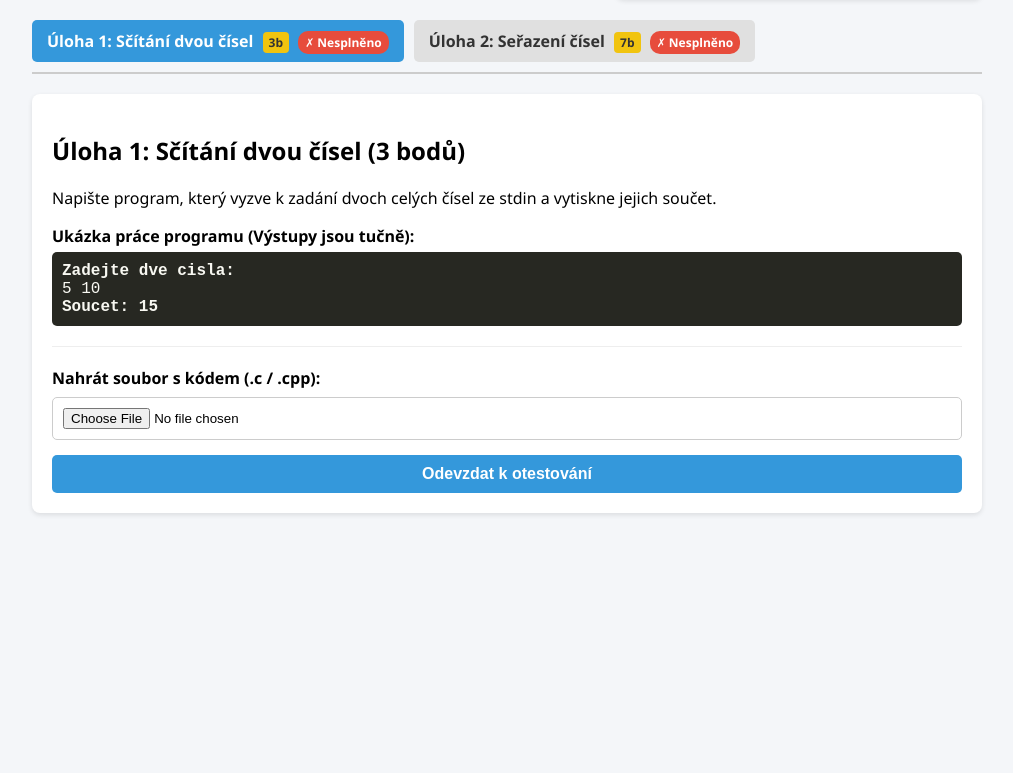
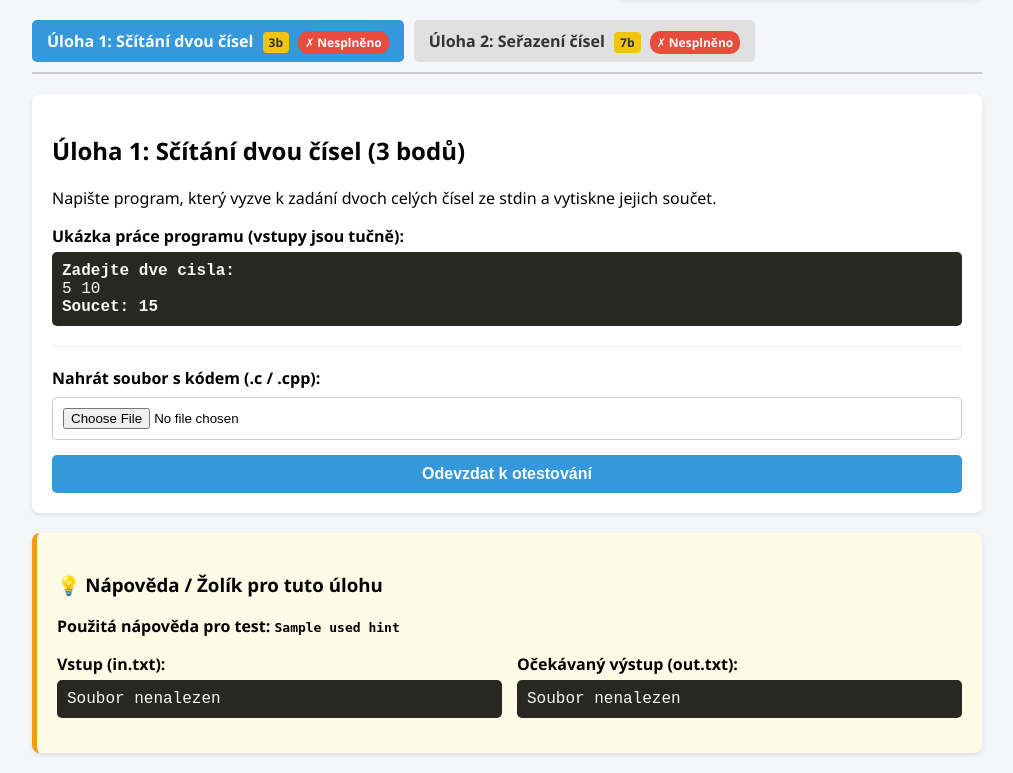
Before and after one commit to kovarf85/mini-progtest, a Flask app: page / in a window 1280 px wide. Shown: the part 63-836 px from the top of the page, without its empty margins (133-1146 px from the left). Before the commit the page ends 578 px from the top, so only its background shows below. Run offline with Flask 3, Linux system fonts and the light colour scheme; the visitor is signed in with stand-in values (Sample User, id 1); a database or web service that is not in the repository returns one stand-in record (values such as "Sample title"); some libraries are stand-ins or nearby versions.

Commit message:
Pridany napovedy

```diff
--- a/app.py
+++ b/app.py
@@ -9,6 +9,7 @@ app.secret_key = "mini_progtest_tajny_klic_123"
 
 DATABASE_URL = os.environ.get("DATABASE_URL")
 RESULTS_FILE = "results.json"
+HINTS_FILE = "hints.json"
 
 USERS = {
     "Rajchy": "4585",
@@ -44,13 +45,21 @@ def init_db():
                     PRIMARY KEY (username, task_id)
                 );
             """)
+            cur.execute("""
+                CREATE TABLE IF NOT EXISTS used_hints (
+                    username VARCHAR(50),
+                    task_id VARCHAR(50),
+                    test_name VARCHAR(50),
+                    PRIMARY KEY (username, task_id)
+                );
+            """)
             conn.commit()
             cur.close()
             conn.close()
         except Exception as e:
             print("Chyba při inicializaci DB:", e)
 
-# Vytvoření tabulky při startu aplikace
+# Vytvoření tabulek při startu aplikace
 init_db()
 
 def load_results():
@@ -107,6 +116,63 @@ def save_result_for_user(username, task_id, is_passed):
     with open(RESULTS_FILE, "w", encoding="utf-8") as f:
         json.dump(results, f, indent=4, ensure_ascii=False)
 
+def get_used_hint(username, task_id):
+    if DATABASE_URL:
+        try:
+            conn = psycopg2.connect(DATABASE_URL)
+            cur = conn.cursor()
+            cur.execute("SELECT test_name FROM used_hints WHERE username = %s AND task_id = %s;", (username, task_id))
+            row = cur.fetchone()
+            cur.close()
+            conn.close()
+            return row[0] if row else None
+        except Exception as e:
+            print("DB Hint Read Error:", e)
+
+    if os.path.exists(HINTS_FILE):
+        with open(HINTS_FILE, "r", encoding="utf-8") as f:
+            hints = json.load(f)
+            return hints.get(username, {}).get(task_id)
+    return None
+
+def save_used_hint(username, task_id, test_name):
+    if DATABASE_URL:
+        try:
+            conn = psycopg2.connect(DATABASE_URL)
+            cur = conn.cursor()
+            cur.execute("""
+                INSERT INTO used_hints (username, task_id, test_name)
+                VALUES (%s, %s, %s)
+                ON CONFLICT (username, task_id) DO NOTHING;
+            """, (username, task_id, test_name))
+            conn.commit()
+            cur.close()
+            conn.close()
+            return
+        except Exception as e:
+            print("DB Hint Save Error:", e)
+
+    hints = {}
+    if os.path.exists(HINTS_FILE):
+        with open(HINTS_FILE, "r", encoding="utf-8") as f:
+            hints = json.load(f)
+    if username not in hints:
+        hints[username] = {}
+    hints[username][task_id] = test_name
+    with open(HINTS_FILE, "w", encoding="utf-8") as f:
+        json.dump(hints, f, indent=4, ensure_ascii=False)
+
+def get_available_tests(task_id):
+    tests_dir = os.path.join("ulohy", task_id)
+    if not os.path.exists(tests_dir):
+        return []
+    files = os.listdir(tests_dir)
+    tests = set()
+    for f in files:
+        if f.endswith("_in.txt"):
+            tests.add(f[:-7])
+    return sorted(list(tests))
+
 @app.route("/login", methods=["GET", "POST"])
 def login():
     error = None
@@ -141,38 +207,63 @@ def index():
     result_output = None
 
     if request.method == "POST":
+        action = request.form.get("action", "upload")
         selected_task = request.form.get("task", selected_task)
-        file = request.files.get("file_upload")
 
-        if file and file.filename != "":
-            user_code = file.read().decode("utf-8", errors="ignore")
-            os.makedirs("temp", exist_ok=True)
+        if action == "upload":
+            file = request.files.get("file_upload")
+            if file and file.filename != "":
+                user_code = file.read().decode("utf-8", errors="ignore")
+                os.makedirs("temp", exist_ok=True)
 
-            temp_code_path = os.path.join("temp", "solution.c")
-            with open(temp_code_path, "w", encoding="utf-8") as f:
-                f.write(user_code)
+                temp_code_path = os.path.join("temp", "solution.c")
+                with open(temp_code_path, "w", encoding="utf-8") as f:
+                    f.write(user_code)
 
-            tests_dir = os.path.join("ulohy", selected_task)
+                tests_dir = os.path.join("ulohy", selected_task)
 
-            try:
-                process = subprocess.run(
-                    ["./tester", temp_code_path, tests_dir],
-                    capture_output=True,
-                    text=True,
-                    timeout=15
-                )
-                result_output = process.stdout
-                is_passed = "100%" in result_output
+                try:
+                    process = subprocess.run(
+                        ["./tester", temp_code_path, tests_dir],
+                        capture_output=True,
+                        text=True,
+                        timeout=15
+                    )
+                    result_output = process.stdout
+                    is_passed = "100%" in result_output
 
-                if is_passed:
-                    save_result_for_user(username, selected_task, True)
+                    if is_passed:
+                        save_result_for_user(username, selected_task, True)
 
-            except Exception as e:
-                result_output = f"Chyba při spouštění testeru: {str(e)}"
-        else:
-            result_output = "Chyba: Nebyl vybrán žádný soubor k odevzdání!"
+                except Exception as e:
+                    result_output = f"Chyba při spouštění testeru: {str(e)}"
+            else:
+                result_output = "Chyba: Nebyl vybrán žádný soubor k odevzdání!"
+
+        elif action == "use_hint":
+            selected_test = request.form.get("selected_test")
+            already_used = get_used_hint(username, selected_task)
+            if not already_used and selected_test:
+                save_used_hint(username, selected_task, selected_test)
 
     user_results = load_results().get(username, {})
+    used_hint_test = get_used_hint(username, selected_task)
+    hint_data = None
+
+    if used_hint_test:
+        in_path = os.path.join("ulohy", selected_task, f"{used_hint_test}_in.txt")
+        out_path = os.path.join("ulohy", selected_task, f"{used_hint_test}_out.txt")
+
+        in_content = open(in_path, encoding="utf-8").read() if os.path.exists(in_path) else "Soubor nenalezen"
+        out_content = open(out_path, encoding="utf-8").read() if os.path.exists(out_path) else "Soubor nenalezen"
+
+        hint_data = {
+            "test_name": used_hint_test,
+            "in": in_content,
+            "out": out_content
+        }
+
+    available_tests = get_available_tests(selected_task)
 
     return render_template(
         "index.html",
@@ -180,7 +271,10 @@ def index():
         selected_task=selected_task,
         username=username,
         result_output=result_output,
-        user_results=user_results
+        user_results=user_results,
+        available_tests=available_tests,
+        used_hint_test=used_hint_test,
+        hint_data=hint_data
     )
 
 @app.route("/leaderboard")
--- a/templates/index.html
+++ b/templates/index.html
@@ -21,14 +21,16 @@
         .badge-pending { background: #e74c3c; color: white; }
         .pts-tag { background: #f1c40f; color: #333; padding: 2px 6px; border-radius: 4px; font-size: 12px; margin-left: 5px; }
 
-        /* Styl pro ukázkové testy */
         .sample-box { display: flex; gap: 15px; margin: 15px 0; }
         .sample-col { flex: 1; }
         .sample-code { background: #272822; color: #f8f8f2; padding: 10px; border-radius: 5px; font-family: 'Courier New', Courier, monospace; margin-top: 5px; white-space: pre-wrap; }
 
-        input[type="file"], button { width: 100%; margin-top: 8px; padding: 10px; border-radius: 5px; border: 1px solid #ccc; box-sizing: border-box; }
-        button { background-color: #3498db; color: white; font-weight: bold; border: none; cursor: pointer; margin-top: 15px; font-size: 16px; }
-        button:hover { background-color: #2980b9; }
+        .hint-card { border-left: 5px solid #f39c12; background: #fffbe6; }
+        select, input[type="file"], button { width: 100%; margin-top: 8px; padding: 10px; border-radius: 5px; border: 1px solid #ccc; box-sizing: border-box; }
+        .btn-submit { background-color: #3498db; color: white; font-weight: bold; border: none; cursor: pointer; margin-top: 15px; font-size: 16px; }
+        .btn-submit:hover { background-color: #2980b9; }
+        .btn-hint { background-color: #f39c12; color: white; font-weight: bold; border: none; cursor: pointer; margin-top: 10px; }
+        .btn-hint:hover { background-color: #d35400; }
         pre.result-box { background-color: #1e1e1e; color: #d4d4d4; padding: 15px; border-radius: 5px; overflow-x: auto; font-family: 'Courier New', Courier, monospace; }
     </style>
 </head>
@@ -63,10 +65,10 @@
         <h2>{{ tasks[selected_task].name }} ({{ tasks[selected_task].points }} bodů)</h2>
         <p>{{ tasks[selected_task].desc }}</p>
 
-        <!-- Ukázkové vstupy a výstupy -->
+        <!-- Ukázka v sjednoceném bloku -->
         <div class="sample-box">
             <div class="sample-col">
-            <strong>Ukázka práce programu (Výstupy jsou tučně):</strong>
+                <strong>Ukázka práce programu (vstupy jsou tučně):</strong>
                 <div class="sample-code">{{ tasks[selected_task].sample_combined | safe }}</div>
             </div>
         </div>
@@ -74,15 +76,51 @@
         <hr style="border: 0; border-top: 1px solid #eee; margin: 20px 0;">
 
         <form method="POST" enctype="multipart/form-data">
+            <input type="hidden" name="action" value="upload">
             <input type="hidden" name="task" value="{{ selected_task }}">
 
             <label for="file_upload"><strong>Nahrát soubor s kódem (.c / .cpp):</strong></label>
             <input type="file" name="file_upload" id="file_upload" accept=".c,.cpp" required>
 
-            <button type="submit">Odevzdat k otestování</button>
+            <button type="submit" class="btn-submit">Odevzdat k otestování</button>
         </form>
     </div>
 
+    <!-- Sekce Nápovědy / Žolíka -->
+    {% if not user_results.get(selected_task) %}
+    <div class="card hint-card">
+        <h3>💡 Nápověda / Žolík pro tuto úlohu</h3>
+        {% if hint_data %}
+            <p><strong>Použitá nápověda pro test: <code>{{ hint_data.test_name }}</code></strong></p>
+            <div class="sample-box">
+                <div class="sample-col">
+                    <strong>Vstup (in.txt):</strong>
+                    <div class="sample-code">{{ hint_data.in }}</div>
+                </div>
+                <div class="sample-col">
+                    <strong>Očekávaný výstup (out.txt):</strong>
+                    <div class="sample-code">{{ hint_data.out }}</div>
+                </div>
+            </div>
+        {% else %}
+            <p>Máš k dispozici <strong>1 nápovědu</strong> pro tuto úlohu. Vyber testovací případ, u kterého chceš odkrýt vstup i výstup:</p>
+            <form method="POST">
+                <input type="hidden" name="action" value="use_hint">
+                <input type="hidden" name="task" value="{{ selected_task }}">
+
+                <select name="selected_test" required>
+                    {% for test in available_tests %}
+                        <option value="{{ test }}">Testovací případ: {{ test }}</option>
+                    {% endfor %}
+                </select>
+
+                <button type="submit" class="btn-hint">Odkrýt tento test jako nápovědu</button>
+            </form>
+        {% endif %}
+    </div>
+    {% endif %}
+
+    <!-- Výsledek hodnocení -->
     {% if result_output %}
     <div class="card">
         <h2>Výsledek hodnocení:</h2>
```
